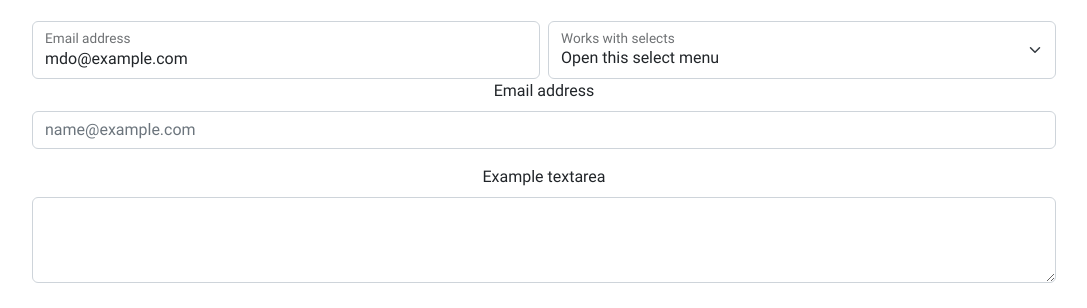
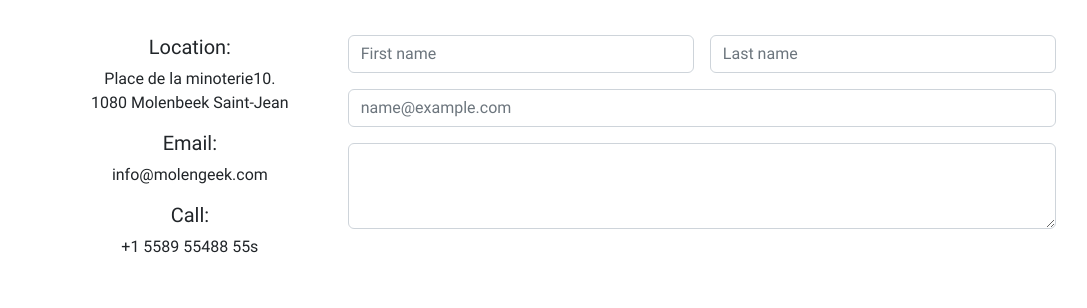
Before and after one commit to Bobby-Jack/Projet_Nomdutemplate_Ryad_Sofian, a website: page index.html in a window 1280 px wide. Shown: the part 462-770 px from the top of the page, without its empty margins (96-1183 px from the left). Drawn offline with nearby package versions, Linux system fonts and the light colour scheme.

Commit message:
raw content section7

```diff
--- a/index.html
+++ b/index.html
@@ -30,51 +30,41 @@
                 <div class="section7-info">
                     <div class="section7-icon"></div>
                     <div>
-                        <h5></h5>
-                        <p></p>
+                        <h5>Location:</h5>
+                        <p>
+                            Place de la minoterie10.<br>
+                            1080 Molenbeek Saint-Jean
+                        </p>
                     </div>
                 </div>
                 <div class="section7-info">
                     <div class="section7-icon"></div>
                     <div>
-                        <h5></h5>
-                        <p></p>
+                        <h5>Email:</h5>
+                        <p>info@molengeek.com</p>
                     </div>
                 </div>
                 <div class="section7-info">
                     <div class="section7-icon"></div>
                     <div>
-                        <h5></h5>
-                        <p></p>
+                        <h5>Call:</h5>
+                        <p>+1 5589 55488 55s</p>
                     </div>
                 </div>
             </div>
             <div id="section7-col-right">
-                <div class="row g-2">
-                    <div class="col-md">
-                      <div class="form-floating">
-                        <input type="email" class="form-control" id="floatingInputGrid" placeholder="name@example.com" value="mdo@example.com">
-                        <label for="floatingInputGrid">Email address</label>
-                      </div>
+                <div class="row g-3 mb-3">
+                    <div class="col">
+                      <input type="text" class="form-control" placeholder="First name" aria-label="First name">
                     </div>
-                    <div class="col-md">
-                      <div class="form-floating">
-                        <select class="form-select" id="floatingSelectGrid">
-                          <option selected>Open this select menu</option>
-                          <option value="1">One</option>
-                          <option value="2">Two</option>
-                          <option value="3">Three</option>
-                        </select>
-                        <label for="floatingSelectGrid">Works with selects</label>
-                      </div>
+                    <div class="col">
+                      <input type="text" class="form-control" placeholder="Last name" aria-label="Last name">
                     </div>
-                </div>
+                  </div>
                 <div class="mb-3">
-                    <label for="exampleFormControlInput1" class="form-label">Email address</label>
                     <input type="email" class="form-control" id="exampleFormControlInput1" placeholder="name@example.com">
                   </div>
                   <div class="mb-3">
-                    <label for="exampleFormControlTextarea1" class="form-label">Example textarea</label>
                     <textarea class="form-control" id="exampleFormControlTextarea1" rows="3"></textarea>
                   </div>
             </div>
--- a/src/sass/modules/_section7.sass
+++ b/src/sass/modules/_section7.sass
@@ -5,3 +5,10 @@
 .section7-map
     width: 100%
     height: 300px
+#section7-row
+    margin-top: 30px
+    display: flex
+#section7-col-left
+    flex-grow: 1
+#section7-col-right
+    flex-grow: 2
```
Also changed, not shown: public/css/style.css, 1 other file.
